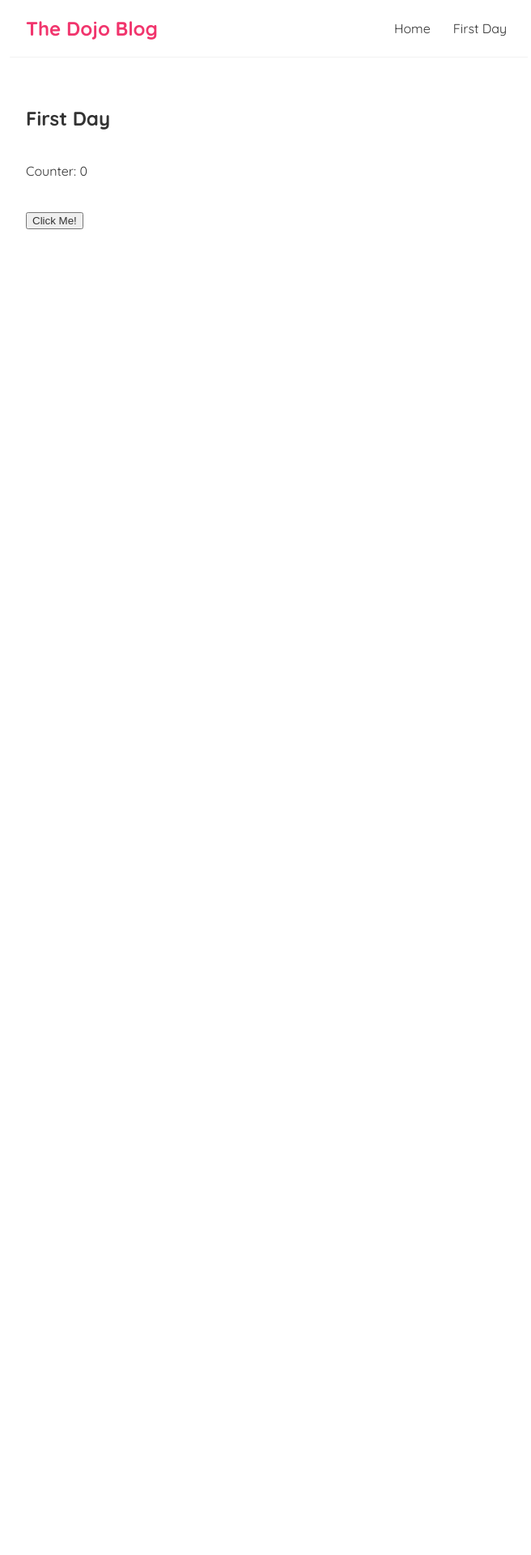
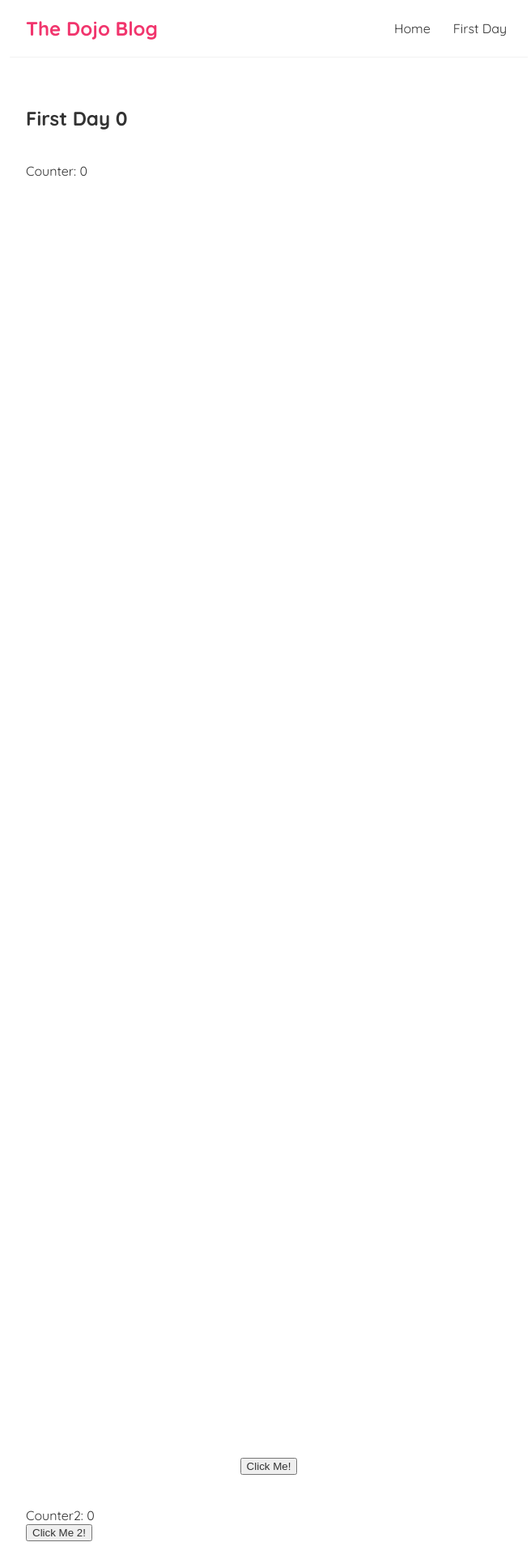
Before and after one commit to abddeena/bootcamp, a Next.js app: page /day-1 in a window 1280 px wide. Shown: the top 1920 px of the page at 81% size, without its empty margins (308-964 px from the left). Before the commit the page ends 800 px from the top, so only its background shows below. Built offline with nearby package versions, Linux system fonts and the light colour scheme.

Commit message:
chore: use ref use memo use callback

```diff
--- a/components/FirstDay/FirstDay.tsx
+++ b/components/FirstDay/FirstDay.tsx
@@ -1,25 +1,54 @@
 'use client';
 
-import { useEffect, useState } from 'react';
+import { useIsVisible } from '@/hooks/useIsVisible';
+import { useCallback, useEffect, useMemo, useRef, useState } from 'react';
 
 const FirstDay = () => {
   const [counter, setCounter] = useState(0);
-  const handleClick = () => setCounter((curr) => curr + 1);
+
+  const counter2Ref = useRef<number>(0);
+
+  const counterButtonRef = useRef<HTMLButtonElement>(null);
+  const isVisible = useIsVisible(counterButtonRef);
+
+  const handleClick = useCallback(() => setCounter((curr) => curr + 1), []);
+  const handleClick2 = useCallback(() => {
+    counter2Ref.current += 1;
+  }, []);
+
+  const doubledCounter = useMemo(() => counter * 2, [counter]);
 
   useEffect(() => {
     console.log('First Day: useEffect');
   }, [counter]);
 
+  useEffect(() => {
+    console.log(isVisible);
+  }, [isVisible]);
+
   return (
     <div className={'home'}>
-      <h2>First Day</h2>
+      <h2>First Day {doubledCounter}</h2>
       <br />
       <br />
       <p>Counter: {counter}</p>
+      <div
+        style={{
+          height: '200vh',
+          display: 'flex',
+          justifyContent: 'center',
+          alignItems: 'flex-end'
+        }}
+      >
+        <button ref={counterButtonRef} type={'button'} onClick={handleClick}>
+          Click Me!
+        </button>
+      </div>
       <br />
       <br />
-      <button type={'button'} onClick={handleClick}>
-        Click Me!
+      <p>Counter2: {counter2Ref.current}</p>
+      <button type={'button'} onClick={handleClick2}>
+        Click Me 2!
       </button>
     </div>
   );
--- /dev/null
+++ b/hooks/useIsVisible.ts
@@ -0,0 +1,20 @@
+import { useEffect, useState } from 'react';
+
+export function useIsVisible(ref: React.RefObject<HTMLButtonElement>) {
+  const [isIntersecting, setIntersecting] = useState(false);
+
+  useEffect(() => {
+    if (!ref.current) return;
+
+    const observer = new IntersectionObserver(([entry]) =>
+      setIntersecting(entry.isIntersecting)
+    );
+
+    observer.observe(ref.current);
+    return () => {
+      observer.disconnect();
+    };
+  }, [ref]);
+
+  return isIntersecting;
+}
```
